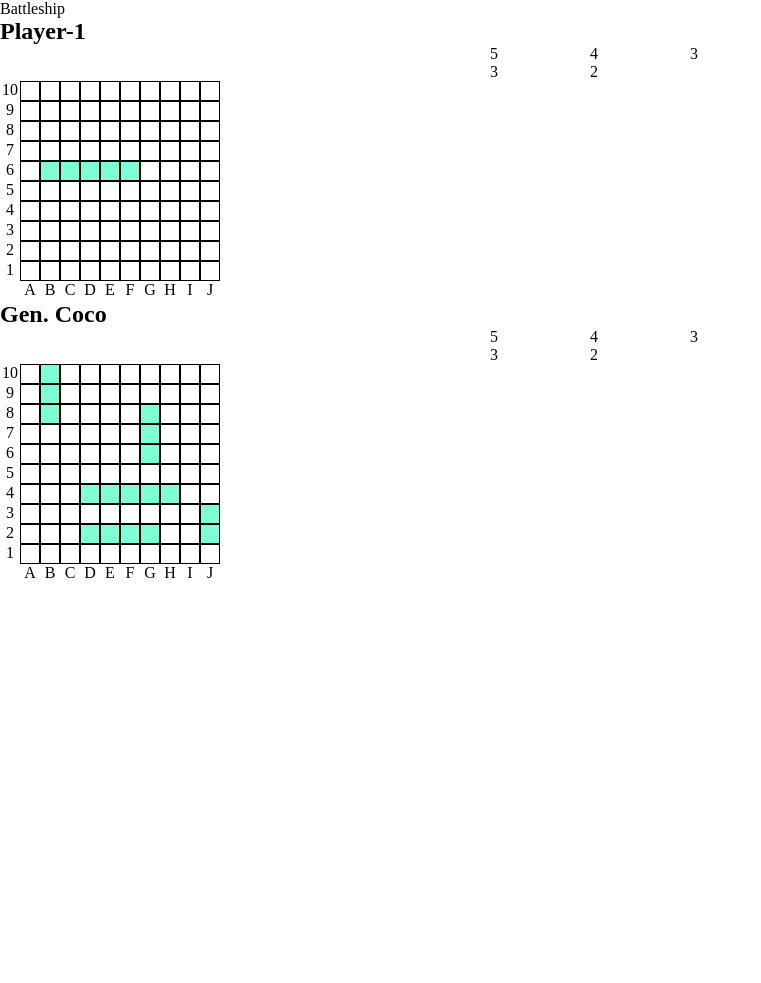
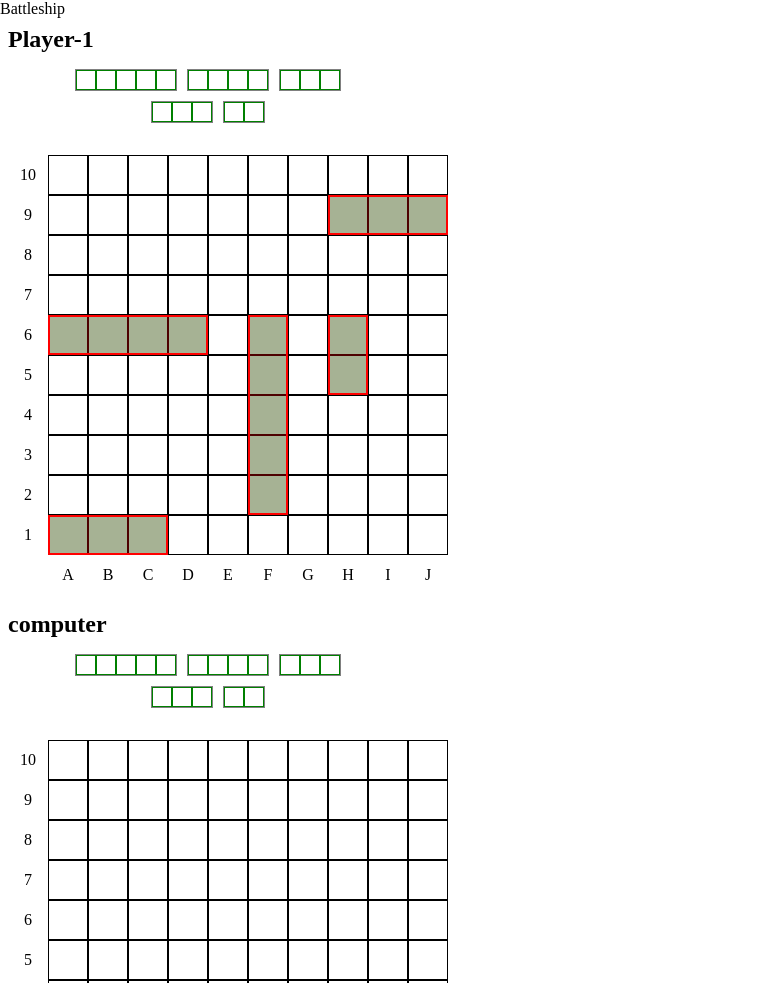
Before and after one commit to makieldeviso/battleship, a website built with webpack: page src/template.html in a window 1280 px wide. Shown: the top 983 px of the page, without its empty margins (0-761 px from the left). Before the commit the page ends 800 px from the top, so only its background shows below. Built offline with nearby package versions, Linux system fonts and the light colour scheme.

Commit message:
Adds UI script and styling for placing ship on board
Adds script to initially place player ships randomly on board
Adds styling and script to indicate ship placement on UI

```diff
--- /dev/null
+++ b/src/apps/domGridCreator.js
@@ -0,0 +1,69 @@
+// Create the grid markers, i.e A-Z & 1-10 marks on the side of board
+// Note: createGridMarkers is helper function for createGridInBoard function
+const createGridMarkers = function ( boardParent) {
+  // Executable createMarkers
+  const createMarkers = function (markerType) {
+    const markerCont = document.createElement('div');
+    markerCont.setAttribute('class', `${markerType}-marker`);
+
+    for(let i = 0; i < 10; i++) {
+      const markerCell = document.createElement('div');
+      const markText = document.createElement('p');
+
+      if (markerType === 'column') {
+        markText.textContent = String.fromCharCode(65 + i);
+
+      } else if (markerType === 'row') {
+        markText.textContent = 10 - i;
+      }
+
+      markerCell.appendChild(markText);
+      markerCont.appendChild(markerCell);
+    }
+
+    return markerCont;
+  }
+
+  // Execute and append markers on the board parent in the DOM
+  boardParent.appendChild(createMarkers('column'));
+  boardParent.appendChild(createMarkers('row'));
+}
+
+// Create and append grid board in the DOM
+const createGridInBoard = function (player, domBoard) {
+  const gameBoard = player.gameBoard.board;
+
+  // Auto append grid markers using the parentBoard argument as reference
+  createGridMarkers(domBoard)
+
+  // Create cells elements for the new board/grid in the DOM
+  // Arrange keys order for correct grid placement on DOM
+  // Note: Ascii for A -> 65, J -> 74
+  const keyOrder = [];
+  let columnNameCode = 65; // Ascii for 'A'
+  let rowNumber = 10;
+  while(rowNumber >= 1 ) {
+    const columnName = String.fromCharCode(columnNameCode);
+    keyOrder.push(`${columnName},${rowNumber}`);
+
+    if (columnNameCode <= 74 && rowNumber >= 1) columnNameCode += 1
+
+    if (columnNameCode > 74 && rowNumber >= 1 ) {
+      columnNameCode = 65;
+      rowNumber -= 1;
+    }
+  }
+
+  // Reiterate over the arranged keys array to call values from gameBoard object
+  keyOrder.forEach(key => {
+    const newCell = document.createElement('div');
+    newCell.setAttribute('class', 'cell')
+    newCell.dataset.column = gameBoard[key].column;
+    newCell.dataset.row = gameBoard[key].row;
+
+    domBoard.querySelector('div.main-grid').appendChild(newCell);
+  });
+
+  }
+
+  export {createGridInBoard}
--- /dev/null
+++ b/src/apps/domShips.js
@@ -0,0 +1,108 @@
+import Ship from "./createShip";
+
+const shipNameFormat = function (shipObj) {
+  const stringArray = shipObj.name.split(' ');
+  const lowerStringArray = stringArray.map(string => string[0].toLowerCase() + string.slice(1));
+  return lowerStringArray.join('-');
+}
+
+const showShipPlacement = function (coordinates, domBoard) {
+  // Reiterates over the coordinates argument to make UI changes
+  coordinates.forEach(point => {
+    // Note: point[0] -> column, point[1] -> row
+    const colSelector = `[data-column='${point[0]}']`;
+    const rowSelector = `[data-row='${point[1]}']`;
+    const domCell = domBoard.querySelector(`div${colSelector}${rowSelector}`);
+    domCell.classList.add('occupied');
+  })
+}
+
+const createDomShip = function (shipObj) {
+  const shipWhole = document.createElement('div');
+  const shipName = shipNameFormat(shipObj);
+  shipWhole.classList.add(`${shipName}`);
+  shipWhole.setAttribute('title', shipObj.name);
+
+  for (let i = 0; i < shipObj.length; i++) {
+    const shipCell = document.createElement('div');
+    shipCell.classList.add('ship-cell');
+    shipWhole.appendChild(shipCell);
+  }
+
+  return shipWhole
+}
+
+const createShipTally = function (shipObj, playerName) {
+  const shipWhole = createDomShip(shipObj);
+  shipWhole.setAttribute('id', `${playerName}-${shipNameFormat(shipObj)}-tally`);
+
+  const tallyCont = document.querySelector(`div#${playerName}-tally`);
+  tallyCont.appendChild(shipWhole);
+}
+
+const createShipUnit = function (shipObj, playerName) {
+  const shipWhole = createDomShip(shipObj);
+  shipWhole.setAttribute('id', `${playerName}-${shipNameFormat(shipObj)}-unit`);
+  shipWhole.classList.add('ship-unit');
+
+  const playGrid = document.querySelector(`div#${playerName}-grid.play-grid`);
+  playGrid.appendChild(shipWhole);
+
+  // Place ship at its occupied cell
+  const shipPlacement = shipObj.placement;
+  const shipHead = shipPlacement[0]
+  const shipTail = shipPlacement[shipPlacement.length - 1];
+
+  // Ship placement on DOM (start)
+  // Note: Scripts below contain style manipulation!
+  // CSS var used -> ['cell-size']
+  let pointBase;
+  // Check if placement is horizontal or vertical
+  // if coordinate[0] are same vert. if coordinate[1] are same hor
+  if (shipHead[0] === shipTail[0]) {
+    // Note: orientation = vertical
+    // Since div is vertical its width is 1 cell and height is num of cells
+    shipWhole.style.width = `var(--cell-size)`;
+    shipWhole.style.height = `calc(${shipPlacement.length} * var(--cell-size))`;
+
+    // Flex box will always wrap downwards so the position basis must be changed
+    // between the head and tail. If head is higher position use head, else use tail as base point
+    if (shipHead[1] > shipTail[1]) {
+      pointBase = shipHead;
+    } else {
+      pointBase = shipTail;
+    }
+
+  } else {
+    // Note: orientation = horizontal
+    // Since div is horizontal its width is num of cells and height is 1 cell
+    shipWhole.style.width = `calc(${shipPlacement.length} * var(--cell-size))`;
+    shipWhole.style.height = `var(--cell-size)`;
+
+    // Flex box will always wrap rightwards so the position basis must be changed
+    // between the head and tail. If head id left side use head, else use tail as base point
+    if (shipHead[0].charCodeAt(0) < shipTail[0].charCodeAt(0)) {
+      pointBase = shipHead;
+    } else {
+      pointBase = shipTail;
+    }
+  }
+
+  const cellSelector = `div.cell[data-column='${pointBase[0]}'][data-row='${pointBase[1]}']`;
+  const selector = `div#${playerName}-grid div.main-grid ${cellSelector}`;
+  const headCell = document.querySelector(selector);
+
+  const shipHeadPos = {
+    top: `${headCell.offsetTop}px`,
+    left: `${headCell.offsetLeft}px`
+  }
+
+  shipWhole.style.top = shipHeadPos.top;
+  shipWhole.style.left = shipHeadPos.left;
+
+  // Ship placement on DOM (end)
+}
+
+
+
+  export {showShipPlacement, createShipTally, createShipUnit}
--- a/src/apps/gameUI.js
+++ b/src/apps/gameUI.js
@@ -1,119 +1,41 @@
 import GamePlay from "./gameplay";
 
+// UI Scripts
+import { createGridInBoard } from "./domGridCreator";
+import { showShipPlacement, createShipTally, createShipUnit } from "./domShips";
 
 const domPlayerBoard = document.querySelector('div#player-grid');
 const domComputerBoard = document.querySelector('div#computer-grid');
 
-const createGridMarkers = function ( boardParent) {
-
-  const createMarkers = function (markerType) {
-    const markerCont = document.createElement('div');
-    markerCont.setAttribute('class', `${markerType}-marker`);
-
-    for(let i = 0; i < 10; i++) {
-      const markerCell = document.createElement('div');
-      const markText = document.createElement('p');
-
-      if (markerType === 'column') {
-        markText.textContent = String.fromCharCode(65 + i);
-      } else if (markerType === 'row') {
-        markText.textContent = 10 - i;
-      }
-
-      markerCell.appendChild(markText);
-      markerCont.appendChild(markerCell);
-    }
-
-    return markerCont;
-  }
-
-  const playGridNode = boardParent;
-  playGridNode.appendChild(createMarkers('column'));
-  playGridNode.appendChild(createMarkers('row'));
-}
-
-
-const createGridInBoard = function (player, domBoard) {
-  const gameBoard = player.gameBoard.board;
-
-  // Auto append grid markers using the parentBoard argument as reference
-  createGridMarkers(domBoard)
-
-  // Create cells elements for the new board/grid in the DOM
-  // Arrange keys order for correct grid placement on DOM
-  // Note: Ascii for A -> 65, J -> 74
-  const keyOrder = [];
-  let columnNameCode = 65; // Ascii for 'A'
-  let rowNumber = 10;
-  while(rowNumber >= 1 ) {
-      const columnName = String.fromCharCode(columnNameCode);
-      keyOrder.push(`${columnName},${rowNumber}`);
-
-      if (columnNameCode <= 74 && rowNumber >= 1) columnNameCode += 1
-
-      if (columnNameCode > 74 && rowNumber >= 1 ) {
-        columnNameCode = 65;
-        rowNumber -= 1;
-      }
-  }
-
-  // Reiterate over the arranged keys array to call values from gameBoard object
-  keyOrder.forEach(key => {
-    const newCell = document.createElement('div');
-    newCell.setAttribute('class', 'cell')
-    newCell.dataset.column = gameBoard[key].column;
-    newCell.dataset.row = gameBoard[key].row;
-
-    if (gameBoard[key].occupied) {
-        newCell.classList.add('occupied');
-    }
-
-    domBoard.querySelector('div.main-grid').appendChild(newCell);
-  });
-
-}
-
-const showShipPlacement = function (coordinates, domBoard) {
-  // Reiterates over the coordinates argument to make UI changes
-  coordinates.forEach(point => {
-    // Note: point[0] -> column, point[1] -> row
-    const colSelector = `[data-column='${point[0]}']`;
-    const rowSelector = `[data-row='${point[1]}']`;
-    const domCell = domBoard.querySelector(`div${colSelector}${rowSelector}`);
-    domCell.classList.add('occupied');
-  })
-}
 
 const gameStart = function () {
+  // create a GamePlay object then execute start method
   const newGame = new GamePlay();
   newGame.start();
 
+  // Create grid for the DOM using data from newGame
   createGridInBoard(newGame.computer, domComputerBoard);
   createGridInBoard(newGame.player, domPlayerBoard);
+  console.log(newGame)
 
-  const computerBoard = newGame.computer.gameBoard.board;
-  Object.keys(computerBoard).forEach(key => {
-    if (computerBoard[key].occupied) {
-      const {column, row} = computerBoard[key];
+  // Create ship tally board
+  const computerShips = newGame.computer.gameBoard.ships;
+  computerShips.forEach(ship => createShipTally(ship, 'computer'));
+
+  const playerShips = newGame.player.gameBoard.ships;
+  playerShips.forEach(ship => createShipTally(ship, 'player'));
+
+  // !!!!!!!!!! temp execution
+  const playerBoard = newGame.player.gameBoard.board;
+  Object.keys(playerBoard).forEach(key => {
+    if (playerBoard[key].occupied) {
+      const {column, row} = playerBoard[key];
       // Note: showShipPlacement requires array of coordinates as argument
-      showShipPlacement([[column, row]], domComputerBoard )
+      showShipPlacement([[column, row]], domPlayerBoard )
     }
-
   })
 
-  const bs1 = newGame.playerSelectShipToPlace(5, 'Carrier');
-  const bs2 = newGame.playerSelectShipToPlace(4, 'Battleship');
-  const bs3 = newGame.playerSelectShipToPlace(3, 'Destroyer');
-  const bs4 = newGame.playerSelectShipToPlace(3, 'Submarine');
-  const bs5 = newGame.playerSelectShipToPlace(2, 'Patrol Boat');
-
-  newGame.playerPlaceShip(bs1, [['B', 6],['C', 6], ['D', 6], ['E', 6], ['F', 6]]);
-  newGame.playerPlaceShip(bs2, [['B', 2],['B', 3], ['B', 4], ['B', 5]]);
-  newGame.playerPlaceShip(bs3, [['D', 2],['E', 2], ['F', 2]]);
-  newGame.playerPlaceShip(bs4, [['I', 3],['I', 4], ['I', 5]]);
-  newGame.playerPlaceShip(bs5, [['E', 9],['F', 9]]);
-
-  showShipPlacement([['B', 6],['C', 6], ['D', 6], ['E', 6], ['F', 6]], domPlayerBoard)
+  playerShips.forEach(ship => createShipUnit(ship, 'player'));
 
 }
 
--- a/src/apps/gameplay.js
+++ b/src/apps/gameplay.js
@@ -8,7 +8,7 @@ class GamePlay {
   constructor() {
     this.playerShipPlaced = false;
     this.phase = 'start';
-    this.computer = new Player('Gen. Coco');
+    this.computer = new Player('coco');
     this.player = new Player('Player');
     this.maxShips = 5;
   }
@@ -21,7 +21,8 @@ class GamePlay {
 
     // Create board for player
     const playerBoard = new GameBoard();
-    // computerPlaceShips(playerBoard);
+    // Initially place random ship placement for the player at start
+    computerPlaceShips(playerBoard);
     this.player.gameBoard = playerBoard;
     this.phase = 'playerPlaceShip';
   }
--- a/src/apps/players.js
+++ b/src/apps/players.js
@@ -1,7 +1,7 @@
 class Player {
-    constructor (name, board) {
+    constructor (name) {
         this.name = name;
-        this.gameBoard = board; // GameBoard
+        this.gameBoard = null; // GameBoard
     }
 }
 
--- a/src/styles/style.css
+++ b/src/styles/style.css
@@ -5,17 +5,33 @@
 }
 
 :root {
-    --cell-size: 20px;
+    --cell-size: 40px;
+    --common-padding: 8px;
+    --common-margin: 16px;
 }
 
-div.tally-board {
+/* Play board (start)*/
+div.play-board {
     display: grid;
-    grid-template-columns: repeat(3, 1fr);
-    grid-template-rows: repeat(2, 1fr);
-    width: 300px;
-    justify-self: center;
+    grid-template-columns: 1fr;
+    grid-template-rows: max-content 1fr;
+    gap: var(--common-margin);
+    width: max-content;
 }
 
+div.play-detail {
+    display: grid;
+    grid-template-columns: 1fr;
+    grid-template-rows: 2fr;
+    gap: var(--common-margin);
+    justify-self: start;
+    padding: var(--common-padding);
+    width: 100%;
+}
+
+/* Play board (end)*/
+
+/* Main play board grid (start) */
 div.main-grid {
     grid-area: main;
     width: max-content;
@@ -23,6 +39,8 @@ div.main-grid {
     display: grid;
     grid-template-columns: repeat(10, 1fr);
     grid-template-rows: repeat(10, 1fr);
+
+    justify-self: ;
 }
 
 div.main-grid div.cell {
@@ -40,6 +58,7 @@ div.column-marker div, div.row-marker div {
     height: var(--cell-size);
     display: flex;
     justify-content: center;
+    align-items: center;
 }
 
 div.column-marker {
@@ -63,4 +82,57 @@ div.play-grid {
     grid-template-areas:
     "rows main"
     ". columns";
+    padding: var(--common-padding);
 }
+
+div.play-grid div.ship-unit {
+    /* tally board ship units */
+    width: max-content;
+    display: flex;
+    justify-content: center;
+    flex-wrap: nowrap;
+
+    border: 2px solid red;
+    background-color: rgba(255, 0, 0, 0.3);
+
+    position: absolute;
+    cursor: pointer;
+}
+
+div.play-grid div.ship-unit div.ship-cell {
+    width: var(--cell-size);
+    height: var(--cell-size);
+
+}
+
+
+/* Main play board grid (end) */
+
+/* Tally board (start)*/
+div.tally-board {
+    display: flex;
+    width: 100%;
+    max-width: calc(9 * var(--cell-size));
+    justify-content: center;
+    flex-wrap: wrap;
+    gap: 10px;
+    padding-left: var(--cell-size);
+}
+
+div.tally-board div {
+    /* tally board ship units */
+    width: max-content;
+    display: flex;
+    justify-content: center;
+    flex-wrap: nowrap;
+
+    border: 1px solid gray;
+}
+
+div.tally-board div div.ship-cell {
+    width: calc(var(--cell-size) / 2);
+    height: calc(var(--cell-size) / 2);
+    border: 1px solid green;
+}
+
+/* Tally board (start)*/
--- a/src/template.html
+++ b/src/template.html
@@ -13,16 +13,11 @@
     <main>
       <div id="game-table">
 
-        <div id="player-board">
-          <div id="player-detail">
+        <div id="player-board" class="play-board">
+          <div id="player-detail" class="play-detail">
             <h2 id="player-name">Player-1</h2>
 
             <div id="player-tally" data-ships="5" class="tally-board">
-              <div id="carrier-tally">5</div>
-              <div id="battleship-tally">4</div>
-              <div id="destroyer-tally">3</div>
-              <div id="submarine-tally">3</div>
-              <div id="patrol-tally">2</div>
             </div>
           </div>
 
@@ -32,16 +27,11 @@
 
         </div>
 
-        <div id="computer-board">
-          <div id="computer-detail">
-            <h2 id="computer-name">Gen. Coco</h2>
+        <div id="computer-board" class="play-board">
+          <div id="computer-detail" class="play-detail">
+            <h2 id="computer-name">computer</h2>
 
             <div id="computer-tally" data-ships="5" class="tally-board">
-              <div id="carrier-tally">5</div>
-              <div id="battleship-tally">4</div>
-              <div id="destroyer-tally">3</div>
-              <div id="submarine-tally">3</div>
-              <div id="patrol-tally">2</div>
             </div>
 
           </div>
```
